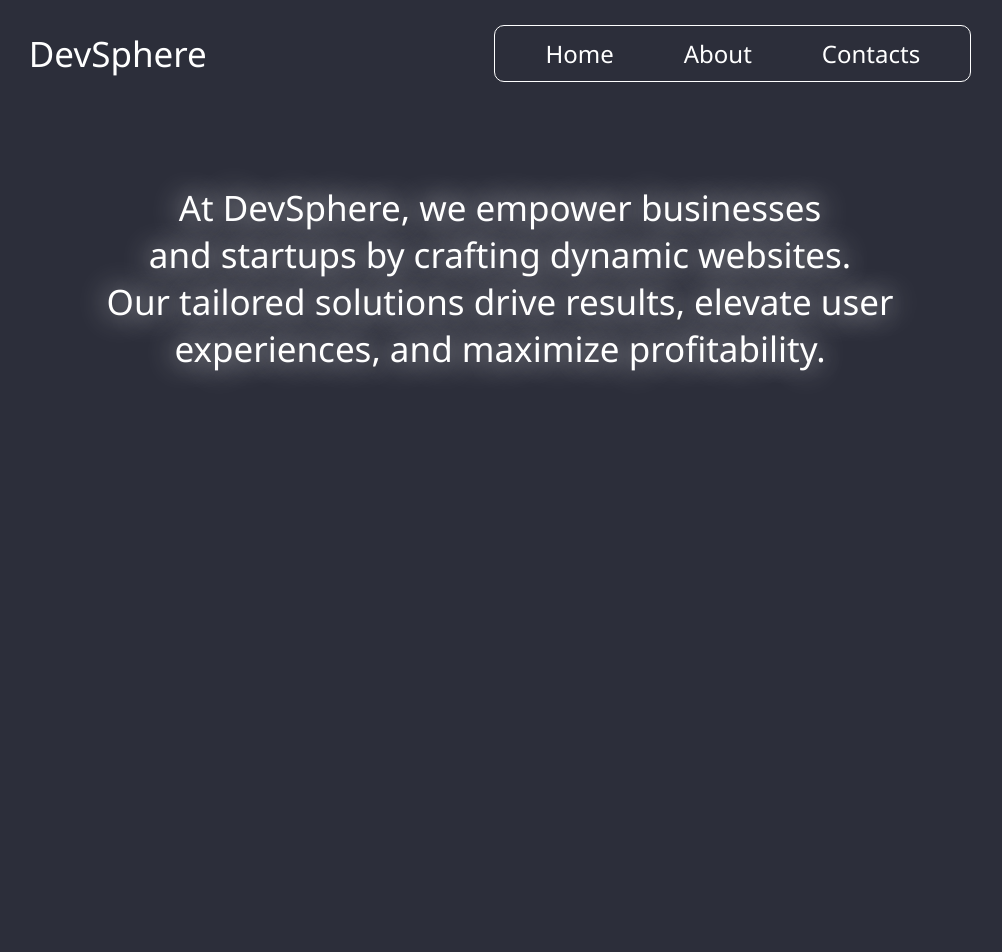
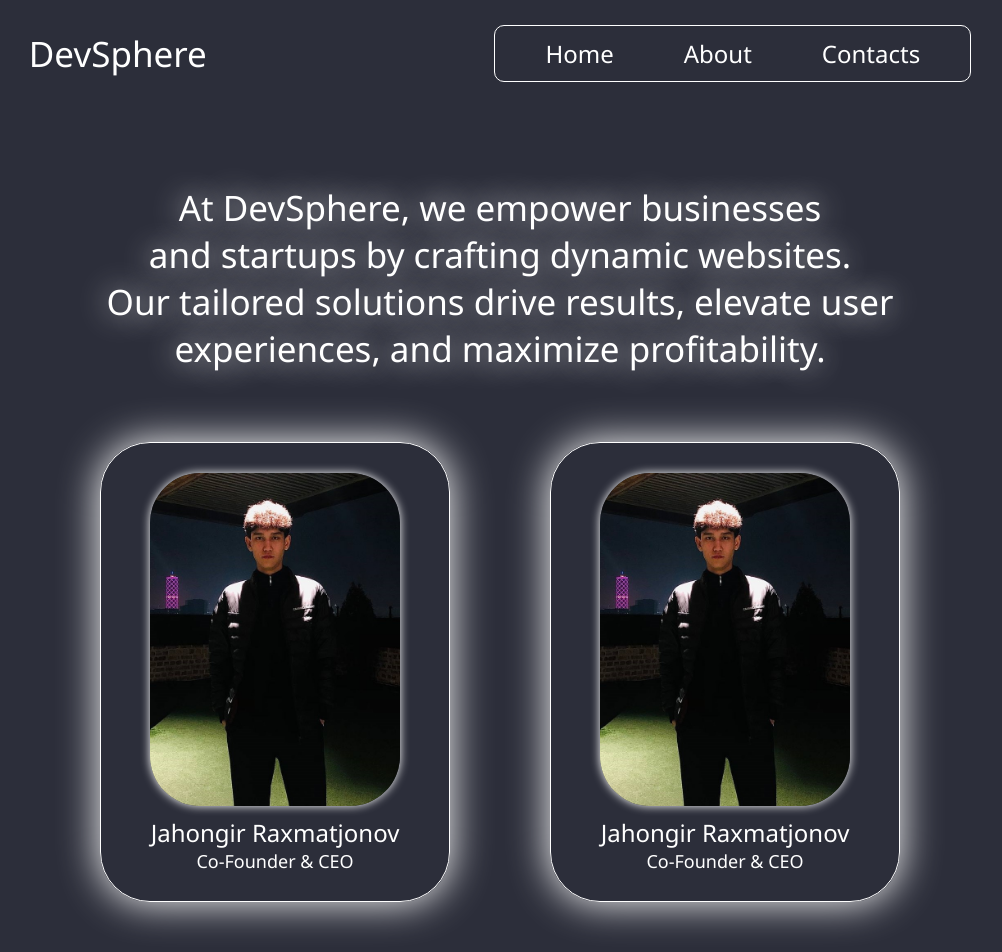
Before and after one commit to JahongirFox/DevSphere-IT-Company, a React (Vite) app: page /about in a window 1280 px wide. Shown: the top 952 px of the page, without its empty margins (140-1142 px from the left). Built offline with nearby package versions, Linux system fonts and the light colour scheme.

Commit message:
DevSphere IT Company

```diff
--- a/src/Pages/About/About1/About1.css
+++ b/src/Pages/About/About1/About1.css
@@ -6,14 +6,102 @@
 .About1{
     background-color:  #2C2E3A;
     width: 100%;
-    height: 100vh;
+    min-height: 100vh;
+    padding-bottom: 50px;
 }
 .About1-text>p{
     color: white;
-    font-family: 'Segoe UI', Tahoma, Geneva, Verdasna, sans-serif;
-    font-size: clamp(0px, 4vw, 35px);
+    font-family: 'Segoe UI', Tahoma, Geneva, Verdana, sans-serif;
+    font-size: clamp(0px, 4.2vw, 35px);
     font-weight: 400;
     text-shadow: 0px 0px 30px white;
     text-align: center;
     padding-top: 6%;
+    padding-left: 10px;
+    padding-right: 10px;
 }
+.About-cards{
+    width: 350px;
+    height: 460px;
+    box-shadow: 0px 0px 40px white;
+    border-radius: 50px;
+    border: 1px solid white;
+    display: flex;
+    flex-direction: column;
+    align-items: center;
+    padding: 20px;
+}
+.About-cards-img{
+    display: flex;
+    align-items: center;
+    justify-content: center;
+}
+.About-cards-img>img{
+    border-radius: 50px;
+    /* border: 1px solid white; */
+    margin-top: 10px;
+    box-shadow: 0px 0px 10px white;
+    width: 100%;
+    max-width: 250px;
+}
+.About-cards-text>p{
+    font-size: 24px;
+    text-align: center;
+    font-family: 'Segoe UI', Tahoma, Geneva, Verdana, sans-serif;
+    color: white;
+    font-weight: 400;
+    margin-top: 10px;
+}
+.About-cards-text>h4{
+    font-size: 18px;
+    text-align: center;
+    font-family: 'Segoe UI', Tahoma, Geneva, Verdana, sans-serif;
+    color: white;
+    font-weight: 400;
+}
+.Center-about{
+    display: flex;
+    align-items: center;
+    justify-content: center;
+    gap: 100px;
+    flex-wrap: wrap;
+    width: 100%;
+    max-width: 900px;
+}
+.center-ab{
+    display: flex;
+    align-items: center;
+    justify-content: center;
+    margin-top: 50px;
+    padding: 20px;
+}
+
+/* Responsive Styles */
+@media (max-width: 768px) {
+    .Center-about {
+        flex-direction: column;
+        align-items: center;
+    }
+    .About-cards {
+        width: 100%;
+        height: 460px;
+        max-width: 400px;
+    }
+    .About-cards-img>img {
+        width: 100%;
+    }
+}
+@media (max-width: 480px) {
+    .About-cards-text>p {
+        font-size: 22px;
+    }
+    .About-cards-text>h4 {
+        font-size: 16px;
+    }
+    .About-cards {
+        width: 100%;
+    }
+    .About-cards-img>img {
+        width: 100%;
+    }
+}
--- a/src/Pages/About/About1/About1.jsx
+++ b/src/Pages/About/About1/About1.jsx
@@ -1,5 +1,6 @@
 import React from "react";
 import './About1.css'
+import me from './photo_2025-04-01_18-14-05.jpg'
 
 function About1() {
     return(
@@ -7,6 +8,28 @@ function About1() {
             <div className="About1-text">
                 <p>At DevSphere, we empower businesses <br /> and startups by crafting dynamic websites.<br /> Our tailored solutions drive results, elevate user <br /> experiences, and maximize profitability.</p>
             </div>
+            <div className="center-ab">
+                <div className="Center-about">
+                    <div className="About-cards">
+                        <div className="About-cards-img">
+                            <img width={300} src={me} alt="" />
+                        </div>
+                        <div className="About-cards-text">
+                            <p>Jahongir Raxmatjonov</p>
+                            <h4>Co-Founder & CEO</h4>
+                        </div>
+                    </div>
+                    <div className="About-cards">
+                        <div className="About-cards-img">
+                            <img width={300} src={me} alt="" />
+                        </div>
+                        <div className="About-cards-text">
+                            <p>Jahongir Raxmatjonov</p>
+                            <h4>Co-Founder & CEO</h4>
+                        </div>
+                    </div>
+                </div>
+            </div>
         </div>
     )
 }
```
Also changed, not shown: src/Pages/About/About1/photo_2025-04-01_18-14-05.jpg (added).
